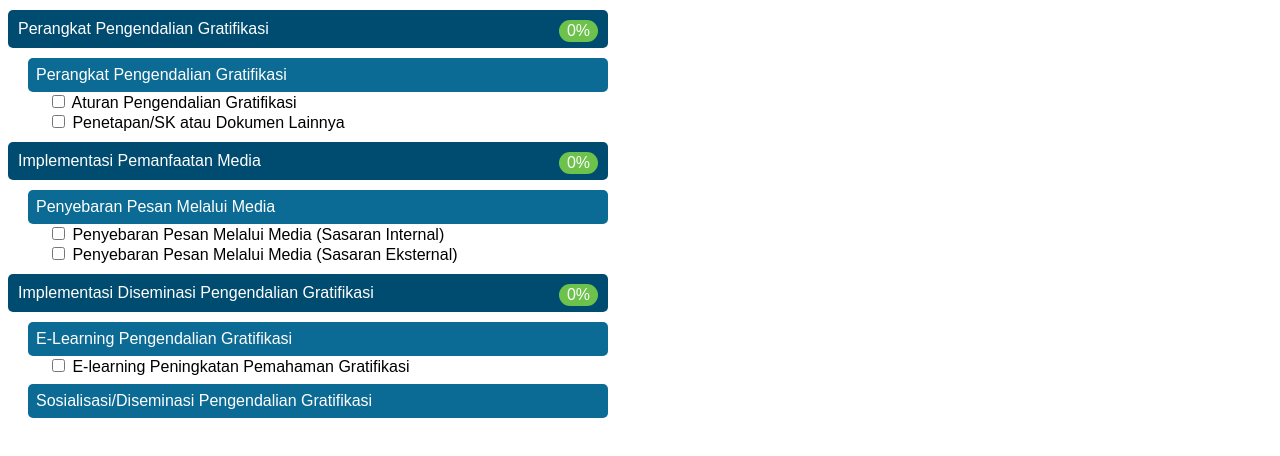
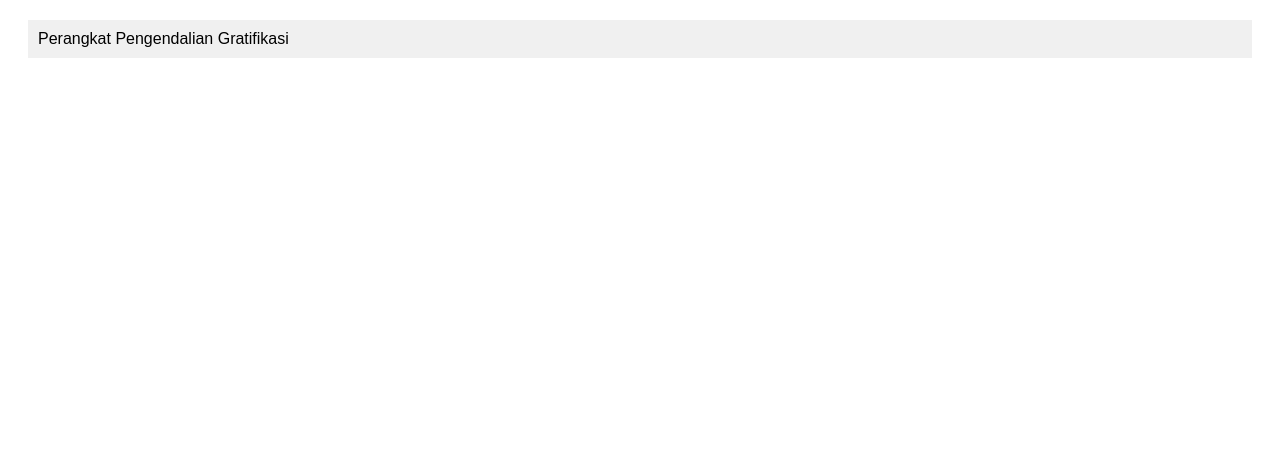
Before and after one commit to INSPEKTORAT-TUBABA/upg.kpk, a plain HTML site: page index.html in a window 1280 px wide. Drawn offline with Linux system fonts and the light colour scheme.

Commit message:
Update index.html

```diff
--- a/index.html
+++ b/index.html
@@ -1,60 +1,43 @@
-<div id="progressApp" style="font-family: Arial, sans-serif; max-width: 600px;">
-  <!-- Bagian 1 -->
-  <div style="background:#004c70;color:white;padding:10px;border-radius:5px;margin:10px 0;">
-    Perangkat Pengendalian Gratifikasi
-    <span id="progress1" style="float:right;background:#6cc24a;padding:2px 8px;border-radius:20px;">0%</span>
+<!DOCTYPE html>
+<html lang="id">
+<head>
+    <meta charset="UTF-8">
+    <meta name="viewport" content="width=device-width, initial-scale=1.0">
+    <title>Hierarki Pengendalian Gratifikasi</title>
+    <style>
+        .container { margin: 20px; font-family: Arial, sans-serif; }
+        .clickable { cursor: pointer; padding: 10px; background: #f0f0f0; margin-bottom: 5px; }
+        .clickable:hover { background: #e0e0e0; }
+        .hidden { display: none; }
+    </style>
+</head>
+<body>
+    <div class="container">
+        <div class="clickable" onclick="toggleSection('ppg')">Perangkat Pengendalian Gratifikasi</div>
+        <div id="ppg-content" class="hidden">
+            <div class="clickable" onclick="toggleSection('apg')">Perangkat Pengendalian Gratifikasi</div>
+            <div class="clickable" onclick="toggleSection('apg')">Aturan Pengendalian Gratifikasi</div>
+            <div id="apg-content" class="hidden">
+                <form>
+                    <label for="input1">Isian 1:</label><br>
+                    <input type="text" id="input1" name="input1"><br><br>
+                    <label for="input2">Isian 2:</label><br>
+                    <input type="text" id="input2" name="input2"><br><br>
+                    <button type="submit">Kirim</button>
+                </form>
             </div>
-  <div style="background:#0b6b94;color:white;padding:8px;border-radius:5px;margin-left:20px;">
-    Perangkat Pengendalian Gratifikasi
-  </div>
-  <div style="margin-left:40px;">
-    <label><input type="checkbox" class="task group1"> Aturan Pengendalian Gratifikasi</label><br>
-    <label><input type="checkbox" class="task group1"> Penetapan/SK atau Dokumen Lainnya</label>
-  </div>
-
-  <!-- Bagian 2 -->
-  <div style="background:#004c70;color:white;padding:10px;border-radius:5px;margin:10px 0;">
-    Implementasi Pemanfaatan Media
-    <span id="progress2" style="float:right;background:#6cc24a;padding:2px 8px;border-radius:20px;">0%</span>
-  </div>
-  <div style="background:#0b6b94;color:white;padding:8px;border-radius:5px;margin-left:20px;">
-    Penyebaran Pesan Melalui Media
-  </div>
-  <div style="margin-left:40px;">
-    <label><input type="checkbox" class="task group2"> Penyebaran Pesan Melalui Media (Sasaran Internal)</label><br>
-    <label><input type="checkbox" class="task group2"> Penyebaran Pesan Melalui Media (Sasaran Eksternal)</label>
-  </div>
-
-  <!-- Bagian 3 -->
-  <div style="background:#004c70;color:white;padding:10px;border-radius:5px;margin:10px 0;">
-    Implementasi Diseminasi Pengendalian Gratifikasi
-    <span id="progress3" style="float:right;background:#6cc24a;padding:2px 8px;border-radius:20px;">0%</span>
-  </div>
-  <div style="background:#0b6b94;color:white;padding:8px;border-radius:5px;margin-left:20px;">
-    E-Learning Pengendalian Gratifikasi
-  </div>
-  <div style="margin-left:40px;">
-    <label><input type="checkbox" class="task group3"> E-learning Peningkatan Pemahaman Gratifikasi</label>
-  </div>
-  <div style="background:#0b6b94;color:white;padding:8px;border-radius:5px;margin-left:20px;margin-top:8px;">
-    Sosialisasi/Diseminasi Pengendalian Gratifikasi
         </div>
     </div>
 
     <script>
-function updateProgress(group, progressId) {
-  const tasks = document.querySelectorAll('.' + group);
-  let checked = 0;
-  tasks.forEach(t => { if (t.checked) checked++; });
-  let percent = Math.round((checked / tasks.length) * 100);
-  document.getElementById(progressId).textContent = percent + "%";
+        function toggleSection(sectionId) {
+            var section = document.getElementById(sectionId + '-content');
+            if (section.style.display === "none" || section.style.display === "") {
+                section.style.display = "block";
+            } else {
+                section.style.display = "none";
             }
-
-document.querySelectorAll('.task').forEach(task => {
-  task.addEventListener('change', () => {
-    updateProgress('group1','progress1');
-    updateProgress('group2','progress2');
-    updateProgress('group3','progress3');
-  });
-});
+        }
     </script>
+</body>
+</html>
```
Lines whose indentation alone changed are shown as unchanged.
